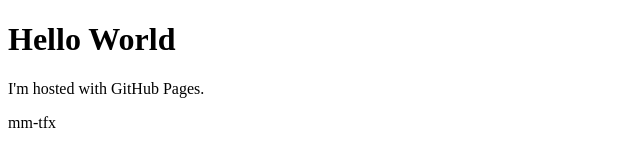
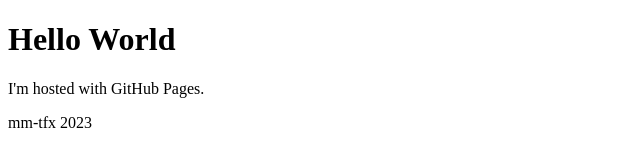
Before and after one commit to mm-tfx/mm-tfx.github.io, a plain HTML site: page index.html in a window 1280 px wide. Shown: the full height of the page, 0-640 px from the left. Drawn offline with Linux system fonts and the light colour scheme.

Commit message:
Update index.html
Date added

```diff
--- a/index.html
+++ b/index.html
@@ -3,6 +3,6 @@
 <body>
 <h1>Hello World</h1>
 <p>I'm hosted with GitHub Pages.</p>
-<p>mm-tfx</p>
+<p>mm-tfx 2023</p>
 </body>
 </html>
```
